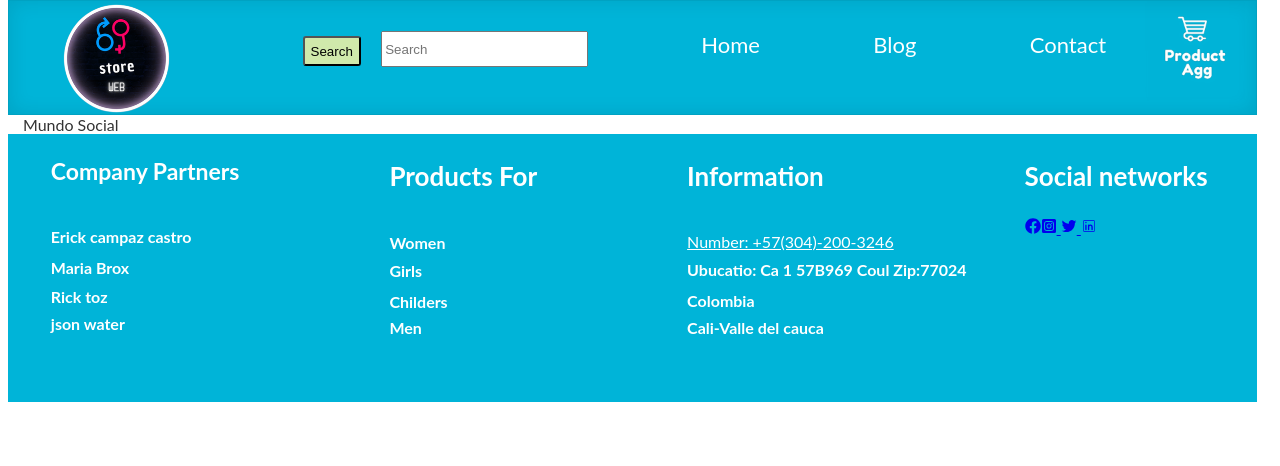
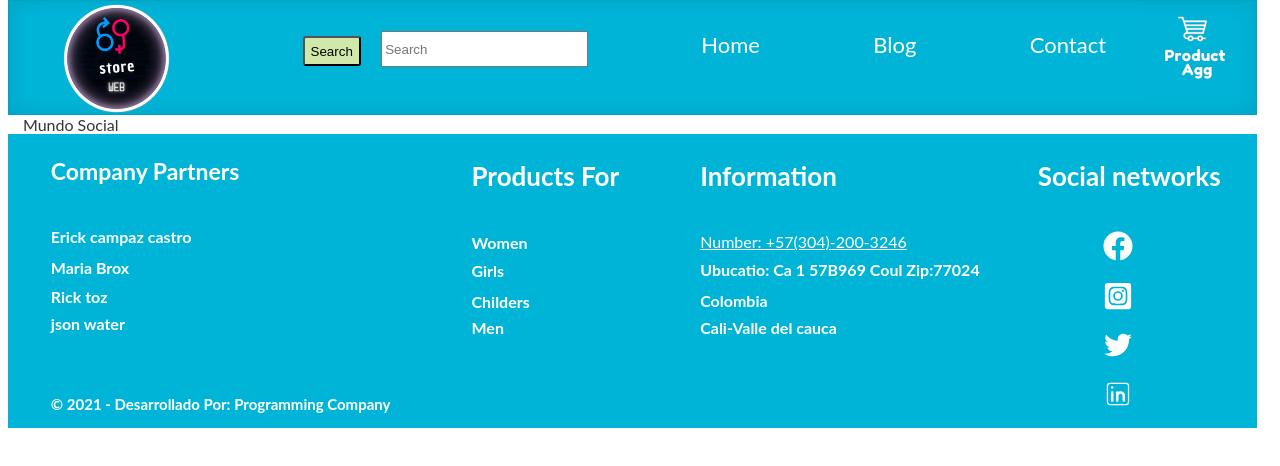
Before and after one commit to erick271997/EcomerceNew, a React (Create React App) app: page /blog in a window 1280 px wide. Shown: the top 466 px of the page. Built offline with nearby package versions, Linux system fonts and the light colour scheme; no server answers.

Commit message:
agregando estilo de cart

```diff
--- a/src/App.css
+++ b/src/App.css
@@ -189,14 +189,14 @@ margin-left: 89.9px;
   display: flex;
  }
 .P-descrio{
-  width: 16cm;
+  width: 19cm;
   height: 10cm;
   justify-content: flex-start;
   display: flex;
   position: relative;
   top: 2cm;
   flex-wrap: nowrap;
-  margin-left: -20cm;
+  margin-left: -16cm;
   font-size: 3px;
   text-align: justify;
 
@@ -260,6 +260,38 @@ margin-left: 89.9px;
   background-color: #00b4d8;
   margin-left: 60px;
 }
+
+/* *******Cart **********/
+
+.Car-container{
+  margin-left: 30px;
+}
+.titulo-cart{
+  font: bold 40px/1 arial;
+  text-transform: uppercase;
+}
+.title-productCar{
+  width: 19cm;
+  font: bold 20px/1 arial;
+  text-transform: uppercase;
+  color: #080808;
+
+}
+.index-Cart{
+  border: rgb(246, 245, 245) 8px outset;
+width: 19cm;
+border-radius: 5px;
+margin: 5px;
+background-color: #e5ebf1;
+}
+.price-cart{
+  display: flex;
+  margin-left: 416px;
+  font-size: 29px;
+  width: 166px;
+  height: 3px;
+
+}
 /* ****Footer**** */
 .Container-Footer{
   background-color: #00b4d8;
@@ -302,7 +334,7 @@ font-size: 23px;
     font-size: 16px;
 }
 .Continer-Pro-footer{
-  margin-left: 150px;
+  margin-left: 81px;
 }
 .P-P-Footer{
   color: #FFF;
@@ -333,5 +365,31 @@ font-size: 23px;
   position: relative;
 }
 .Continer-footer-social{
-      margin-left: 58px;
+  margin-left: 58px;
+  display: grid;
 }
+.Link-footer-fa{
+  font-size: 30px;
+  color: #FFF;
+  margin-left: 65px;
+}
+.Link-footer-ins{
+  font-size: 30px;
+  color: #FFF;
+  margin-left: 65px;
+}
+.Link-footer-twi{
+  font-size: 30px;
+  color: #FFF;
+  margin-left: 65px;
+}
+.Link-footer-lik{
+  font-size: 30px;
+  color: #FFF;
+  margin-left: 65px;
+
+}
+.P-Copy{
+  color: #FFF;
+
+}
--- a/src/Componets/Footer.jsx
+++ b/src/Componets/Footer.jsx
@@ -17,6 +17,7 @@ function Footer() {
       <h5 className='h2-Partnet'> Maria Brox </h5>
       <h5 className='h3-Partnet'> Rick toz </h5>
       <h5 className='h4-Partnet'> json water </h5>
+      <p className='P-Copy'>© 2021 - Desarrollado Por: Programming Company</p>
       {/* © 2021 - Desarrollado por: */}
       </div>
 
@@ -29,6 +30,7 @@ function Footer() {
       <h5 className='Prod-footer-h3'> Childers </h5>
       <h5 className='Prod-footer-h4'> Men </h5>
      </div>
+
      <div className='Continer-Pro-footer'>
       <p className='P-P-Footer'>Information</p>
      <a href='' className='Prod-footer-h1'> Number: +57(304)-200-3246 </a>
@@ -36,14 +38,17 @@ function Footer() {
       <h5 className='Prod-footer-h3'> Colombia </h5>
       <h5 className='Prod-footer-h4'> Cali-Valle del cauca  </h5>
      </div>
+
      <div className='Continer-footer-social'>
       <p className='P-P-Footer'>Social networks</p>
-     <Link to='https://www.facebook.com/erick.campaz/' className=''><FaFacebook/></Link>
-      <Link to='https://www.facebook.com/erick.campaz/'className=''><FaInstagramSquare/> </Link>
-      <Link to='https://www.facebook.com/erick.campaz/'className=''><IoLogoTwitter/> </Link>
-      <Link to='https://www.facebook.com/erick.campaz/'className=''><CiLinkedin/> </Link>
+     <Link to='https://www.facebook.com/erick.campaz/' className='Link-footer-fa'><FaFacebook/></Link>
+      <Link to='https://www.facebook.com/erick.campaz/'className='Link-footer-ins'><FaInstagramSquare/> </Link>
+      <Link to='https://www.facebook.com/erick.campaz/'className='Link-footer-twi'><IoLogoTwitter/> </Link>
+      <Link to='https://www.facebook.com/erick.campaz/'className='Link-footer-lik'><CiLinkedin/> </Link>
 
      </div>
+
+
       </div>
 
   )
--- a/src/Pages/Cart.jsx
+++ b/src/Pages/Cart.jsx
@@ -24,21 +24,20 @@ const Cart = () => {
       <div className='Container-CartItem'>
 
         {productos.map((producto, index) => (
-          <div  key={index}>
-              {/* <h3 className='title-productCar'>{producto.title}</h3>  */}
-            <div className='Cobtainer-title-productCar'>
+          <div className='index-Cart' key={index}>
+            <div className='Container-title-productCar'>
                <h3 className='title-productCar'>{producto.title}</h3>
             </div>
             <div className='Cart-pro'>
+                <p className='price-cart'>
+                {producto.price} - $ USD
 
+              </p>
               <figure>
                 <img src={producto.image} alt='image-Produc'/>
 
               </figure>
-              <p className='price-cart'>
-                {producto.price} - $
 
-              </p>
 
 
             </div>
```
